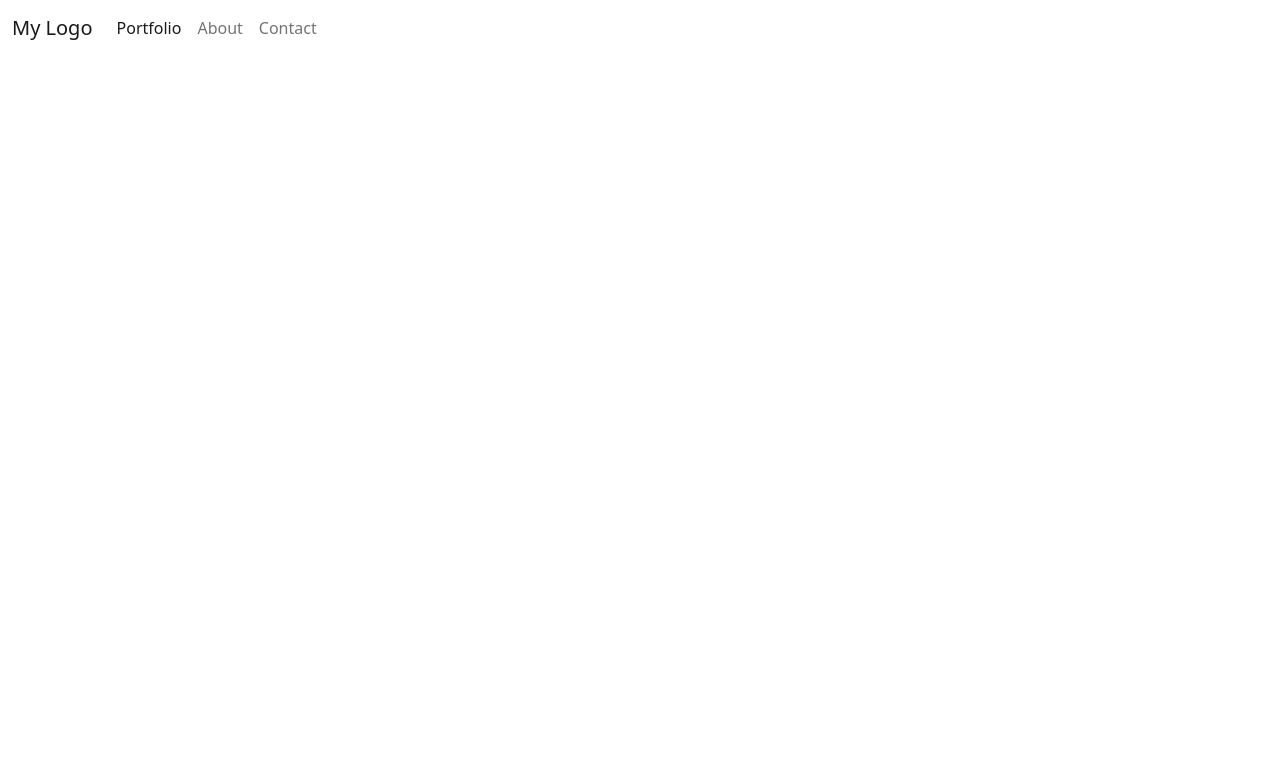
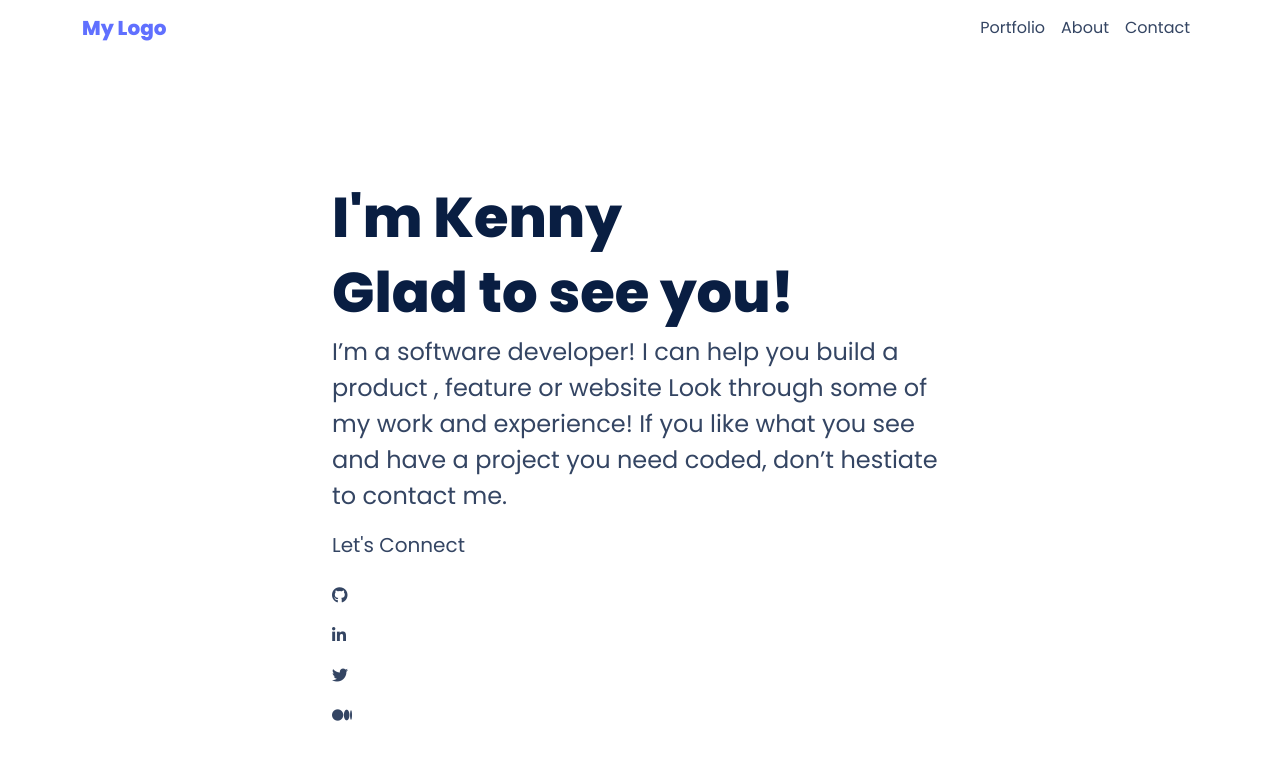
Before and after one commit to audukehinde/bt-portfolio, a plain HTML site: page index.html in a window 1280 px wide. Drawn offline with nearby package versions, Linux system fonts and the light colour scheme.

Commit message:
Add navbar and hero section'

```diff
--- a/index.html
+++ b/index.html
@@ -5,20 +5,24 @@
     <meta name="viewport" content="width=device-width, initial-scale=1">
     <link href="https://cdn.jsdelivr.net/npm/bootstrap@5.0.2/dist/css/bootstrap.min.css" rel="stylesheet" integrity="sha384-EVSTQN3/azprG1Anm3QDgpJLIm9Nao0Yz1ztcQTwFspd3yD65VohhpuuCOmLASjC" crossorigin="anonymous">
     <link rel="stylesheet" href="style.css">
+    <link rel="preconnect" href="https://fonts.googleapis.com">
+    <link rel="preconnect" href="https://fonts.gstatic.com" crossorigin>
+    <link href="https://fonts.googleapis.com/css2?family=Poppins:wght@400;800&display=swap" rel="stylesheet">
+    <script src="https://kit.fontawesome.com/f8112dc1f2.js" crossorigin="anonymous"></script>
     <title>Our Bootstarp Portfolio</title>
   </head>
   <body>
     <header class="header-bg-color">
-      <nav class="navbar navbar-expand-lg navbar-light header-bg-color">
-        <div class="container-fluid">
-          <a class="navbar-brand" href="#">My Logo</a>
-          <button class="navbar-toggler" type="button" data-bs-toggle="collapse" data-bs-target="#navbarText" aria-controls="navbarText" aria-expanded="false" aria-label="Toggle navigation">
+      <nav class="navbar navbar-expand-lg navbar-light bg-light">
+        <div class="container">
+          <a class="navbar-brand fw-bolder" href="#">My Logo</a>
+          <button class="navbar-toggler" type="button" data-bs-toggle="collapse" data-bs-target="#navbarSupportedContent" aria-controls="navbarSupportedContent" aria-expanded="false" aria-label="Toggle navigation">
             <span class="navbar-toggler-icon"></span>
           </button>
-          <div class="collapse navbar-collapse" id="navbarText">
-            <ul class="navbar-nav me-auto mb-2 mb-lg-0">
+          <div class="collapse navbar-collapse d-lg-flex justify-content-end" id="navbarSupportedContent">
+            <ul class="navbar-nav mb-2 mb-lg-0">
               <li class="nav-item">
-                <a class="nav-link active" aria-current="page" href="#">Portfolio</a>
+                <a class="nav-link" href="#">Portfolio</a>
               </li>
               <li class="nav-item">
                 <a class="nav-link" href="#">About</a>
@@ -30,11 +34,24 @@
           </div>
         </div>
       </nav>
-
     </header>
-
     <main>
-
+      <section class="hero container w-50">
+        <div class="hero-header">
+          <h1 class="fw-bolder">I'm Kenny</h1>
+          <h1 class="fw-bolder">Glad to see you!</h1>
+          <p class="fs-4">I’m a software developer! I can help you build a product , feature or website Look through some of my work
+            and experience! If you like what you see and have a project you need coded, don’t hestiate to contact me.
+          </p>
+          <p class="first-connect fs-5">Let's Connect</p>
+          <ul class="navbar-nav d-flex">
+            <li class="nav-item"><a class="nav-link" href="#"><i class="fab fa-github"></i></a></li>
+            <li class="nav-item"><a class="nav-link" href="#"><i class="fab fa-linkedin-in"></i></a></li>
+            <li class="nav-item"><a class="nav-link" href="#"><i class="fab fa-twitter"></i></a></li>
+            <li class="nav-item"><a class="nav-link" href="#"><i class="fab fa-medium-m"></i></a></li>
+          </ul>
+        </div>
+      </section>
     </main>
 
     <footer>
--- a/style.css
+++ b/style.css
@@ -4,10 +4,36 @@
   box-sizing: border-box;
 }
 
-.header-bg-color {
+body {
+  font-family: 'Poppins', sans-serif;
   background-color: #fff;
 }
 
-.collapse ul {
-  float: right;
+.bg-light {
+  background-color: #fff !important;
 }
+
+.navbar-brand {
+  color: #6070FF !important;
+}
+
+.nav-link {
+  color: #344563 !important;
+}
+
+.hero {
+  background-image: url(img/header.svg);
+}
+
+.hero-header {
+  margin: 8em 0;
+}
+
+.hero-header h1 {
+  font-size: 3.5em;
+  color: #091E42;
+}
+
+.hero-header p {
+  color: #344563;
+}
```
Also changed, not shown: img/header.svg (added).
